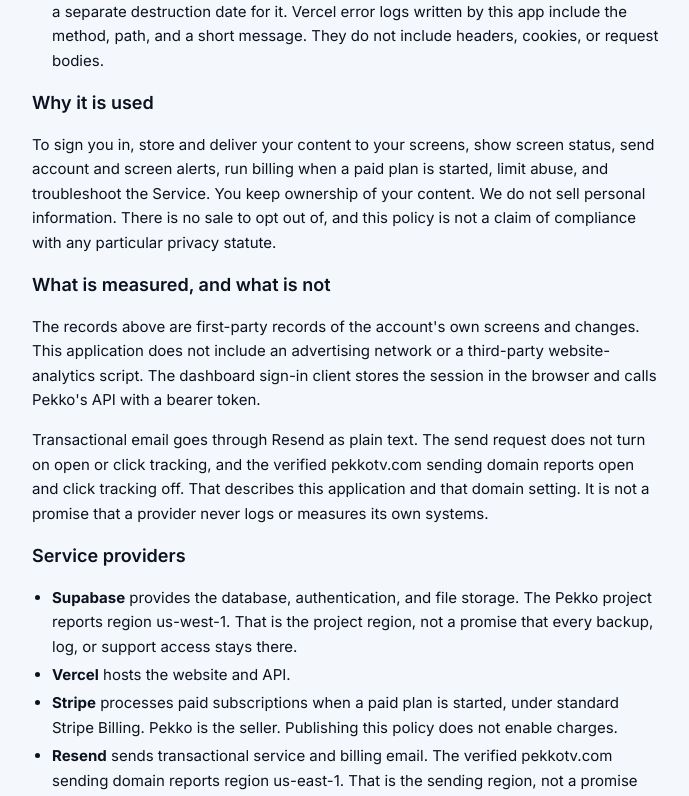
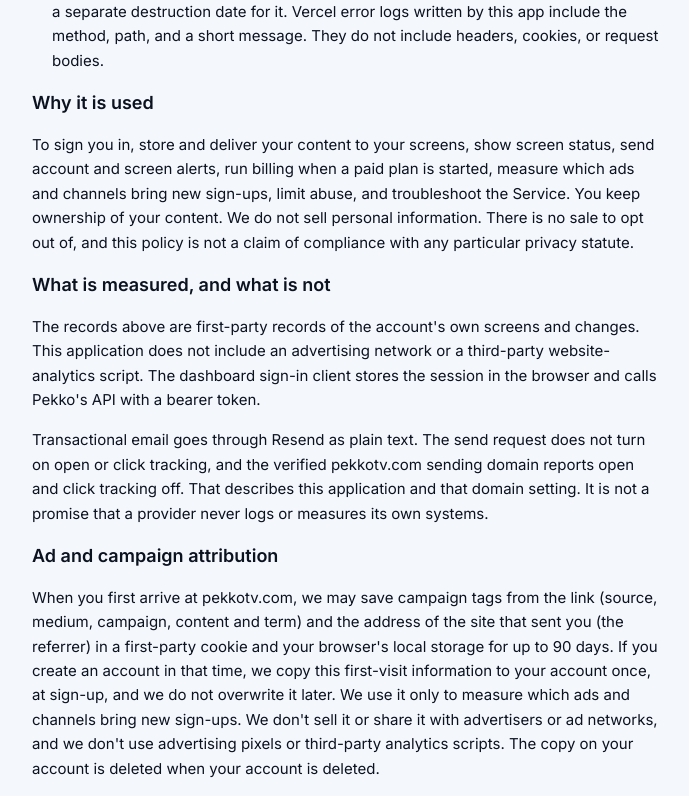
Before and after one commit to D3MONSAUSAGE/whatever, a Next.js app: page /privacy in a window 1280 px wide. Shown: the part 1040-1836 px from the top of the page, without its empty margins (292-981 px from the left). Built offline with nearby package versions, Linux system fonts and the light colour scheme; no server answers.

Commit message:
Disclose first-touch ad attribution on the Privacy Policy.
Adds a short section matching the PR77/PR78 first-touch cookie and account stamp, and dates the Privacy Policy November 12, 2026 without changing the Terms last-updated date. Do not merge until Francisco signs off on the exact text.

```diff
--- a/app/privacy/page.tsx
+++ b/app/privacy/page.tsx
@@ -1,12 +1,12 @@
 import type { Metadata } from "next";
 import { LegalPage } from "@/components/legal-page";
-import { LEGAL_ADDRESS, LEGAL_OPERATOR, LEGAL_OWNERSHIP, LEGAL_UPDATED, SUPPORT_EMAIL } from "@/lib/legal";
+import { LEGAL_ADDRESS, LEGAL_OPERATOR, LEGAL_OWNERSHIP, LEGAL_PRIVACY_UPDATED, SUPPORT_EMAIL } from "@/lib/legal";
 
 export const metadata: Metadata = { title: "Privacy Policy · Pekko" };
 
 export default function Privacy() {
   return (
-    <LegalPage title="Privacy Policy" updated={LEGAL_UPDATED} dateLine={`Effective ${LEGAL_UPDATED}. Last updated ${LEGAL_UPDATED}.`}>
+    <LegalPage title="Privacy Policy" updated={LEGAL_PRIVACY_UPDATED} dateLine={`Effective ${LEGAL_PRIVACY_UPDATED}. Last updated ${LEGAL_PRIVACY_UPDATED}.`}>
       <p>This policy explains what {LEGAL_OPERATOR} processes when you use Pekko, why, and the choices the product actually offers. {LEGAL_OWNERSHIP}</p>
 
       <h2 className="font-semibold text-lg" id="changes">Changes to this policy</h2>
@@ -28,11 +28,19 @@ export default function Privacy() {
       </ul>
 
       <h2 className="font-semibold text-lg">Why it is used</h2>
-      <p>To sign you in, store and deliver your content to your screens, show screen status, send account and screen alerts, run billing when a paid plan is started, limit abuse, and troubleshoot the Service. You keep ownership of your content. We do not sell personal information. There is no sale to opt out of, and this policy is not a claim of compliance with any particular privacy statute.</p>
+      <p>To sign you in, store and deliver your content to your screens, show screen status, send account and screen alerts, run billing when a paid plan is started, measure which ads and channels bring new sign-ups, limit abuse, and troubleshoot the Service. You keep ownership of your content. We do not sell personal information. There is no sale to opt out of, and this policy is not a claim of compliance with any particular privacy statute.</p>
 
       <h2 className="font-semibold text-lg">What is measured, and what is not</h2>
       <p>The records above are first-party records of the account&apos;s own screens and changes. This application does not include an advertising network or a third-party website-analytics script. The dashboard sign-in client stores the session in the browser and calls Pekko&apos;s API with a bearer token.</p>
       <p>Transactional email goes through Resend as plain text. The send request does not turn on open or click tracking, and the verified pekkotv.com sending domain reports open and click tracking off. That describes this application and that domain setting. It is not a promise that a provider never logs or measures its own systems.</p>
+
+      <h2 className="font-semibold text-lg">Ad and campaign attribution</h2>
+      <p>
+        When you first arrive at pekkotv.com, we may save campaign tags from the link (source, medium, campaign, content and term) and the address of the site that sent you (the referrer) in a first-party cookie and your browser&apos;s local storage for up to 90 days.
+        If you create an account in that time, we copy this first-visit information to your account once, at sign-up, and we do not overwrite it later.
+        We use it only to measure which ads and channels bring new sign-ups. We don&apos;t sell it or share it with advertisers or ad networks, and we don&apos;t use advertising pixels or third-party analytics scripts.
+        The copy on your account is deleted when your account is deleted.
+      </p>
 
       <h2 className="font-semibold text-lg">Service providers</h2>
       <ul className="list-disc pl-5 grid gap-1">
--- a/lib/legal.ts
+++ b/lib/legal.ts
@@ -5,6 +5,7 @@
  * placeholder back on the site.
  */
 export const LEGAL_UPDATED = "November 8, 2026";
+export const LEGAL_PRIVACY_UPDATED = "November 12, 2026";
 export const LEGAL_OPERATOR = "Francisco Lopez, a sole proprietor doing business as Pekko";
 export const LEGAL_COPYRIGHT = "Francisco Lopez";
 export const LEGAL_OWNERSHIP = "Pekko is owned entirely by Francisco Lopez. It is not a Pekko LLC and is wholly separate from Teamtegrate LLC.";
```
Also changed, not shown: 1 other file (tests, documents, lock files or other folders).
